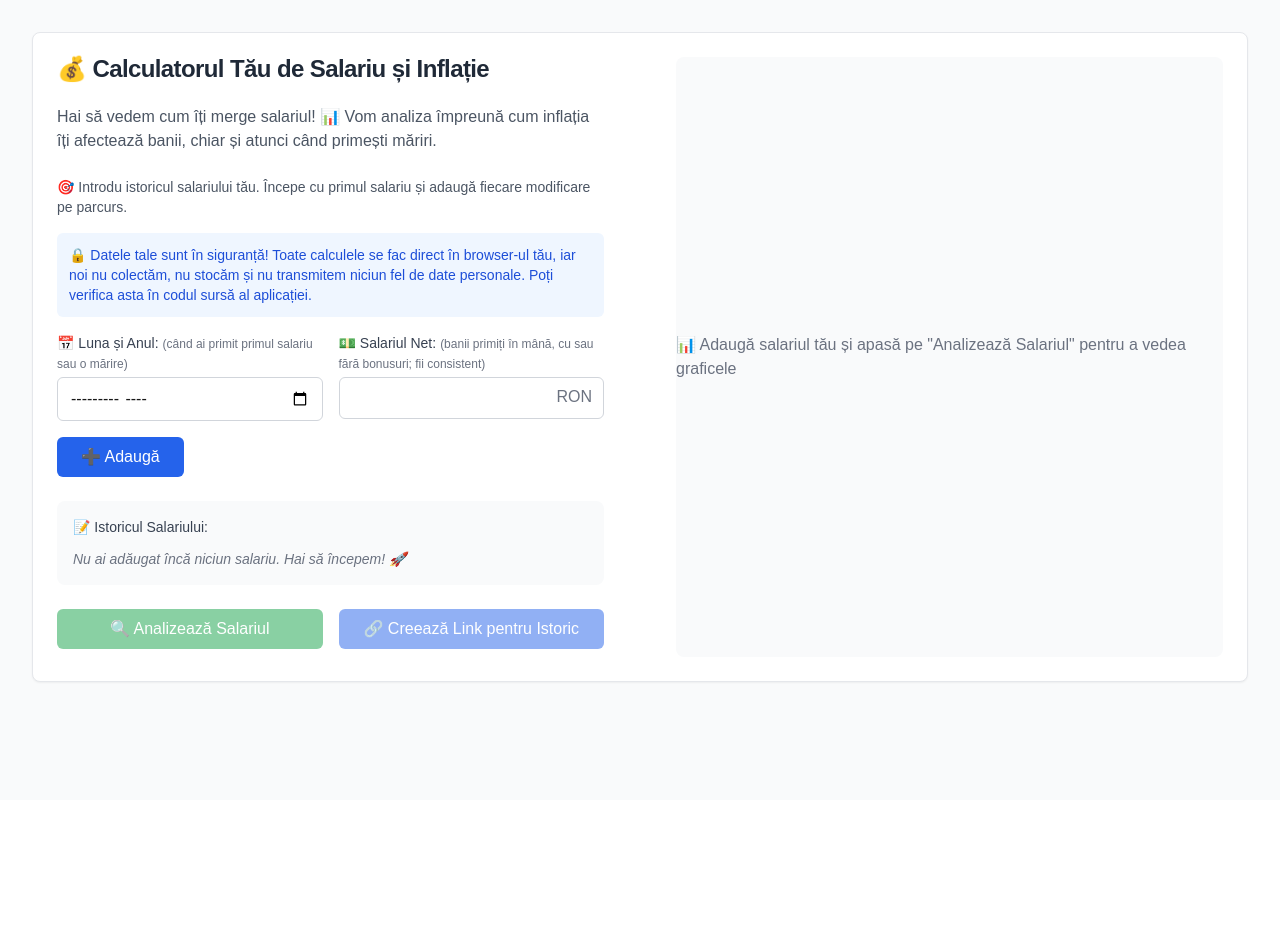
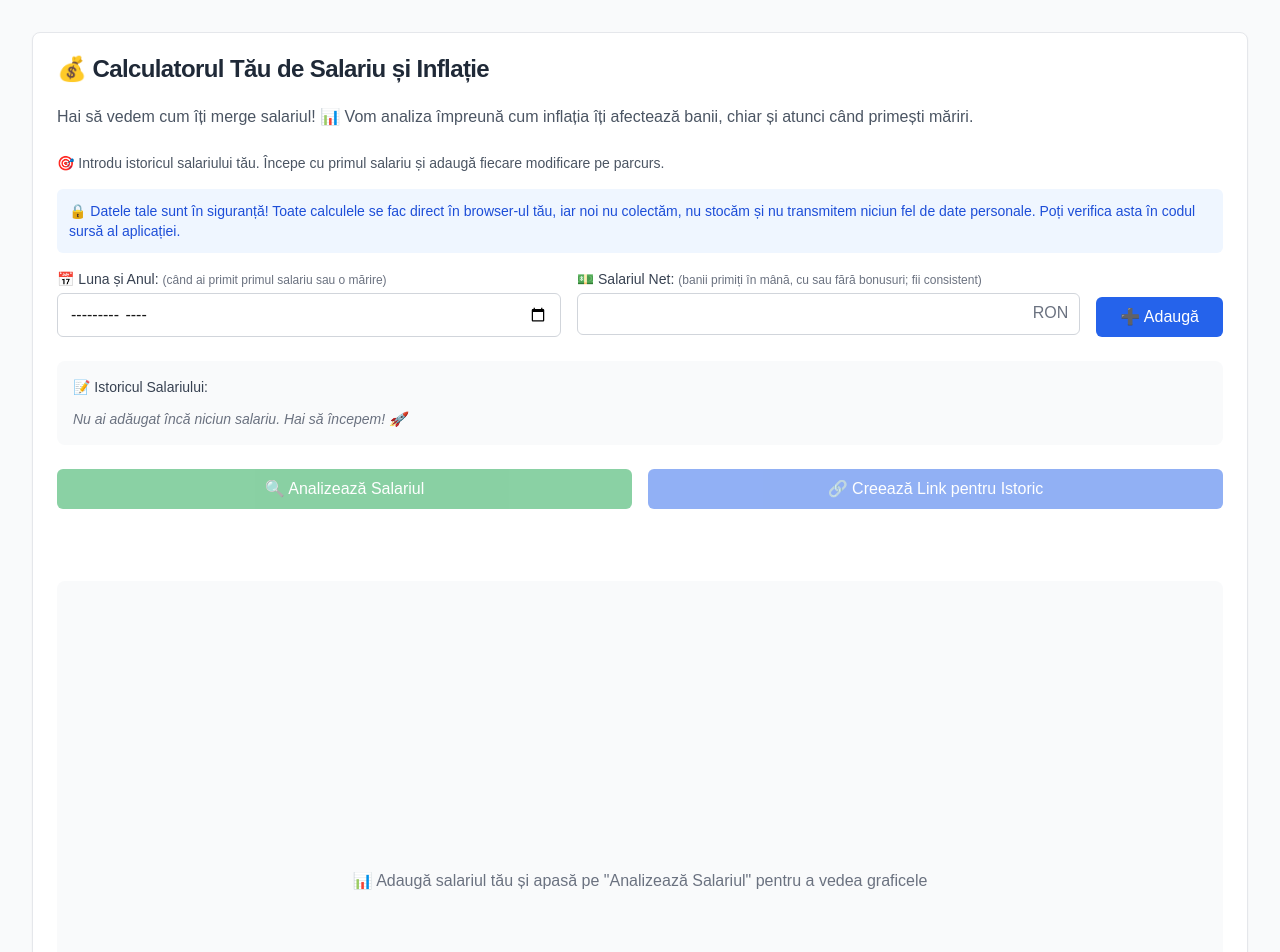
Before and after one commit to bvb-org/salary-chart, a Next.js app: page / in a window 1280 px wide. Shown: the top 952 px of the page. Before the commit the page ends 800 px from the top, so only its background shows below. Built offline with nearby package versions, Linux system fonts and the light colour scheme.

Commit message:
feat: improve UI, make it more natural

```diff
--- a/src/components/SalaryChart.tsx
+++ b/src/components/SalaryChart.tsx
@@ -255,8 +255,8 @@ const SalaryChart = () => {
 
   return (
     <Card className="w-full max-w-[1400px] mx-auto bg-white shadow-lg">
-      <div className="lg:grid lg:grid-cols-2 lg:gap-6">
-        <div className="lg:order-1">
+      <div className="space-y-6">
+        <div>
           <CardHeader className="space-y-6">
             <CardTitle className="text-2xl font-bold text-gray-800">
               💰 Calculatorul Tău de Salariu și Inflație
@@ -433,7 +433,8 @@ const SalaryChart = () => {
               </div>
 
               {chartData.length > 0 && (
-                <div className="space-y-4 bg-gray-50 p-4 rounded-lg">
+              <div className="grid grid-cols-1 lg:grid-cols-3 gap-4">
+                <div className="lg:col-span-2 space-y-4 bg-gray-50 p-4 rounded-lg">
                   <div className="border-b border-gray-200 pb-3">
                     <h3 className="text-base font-semibold text-gray-800 mb-2">💰 Câștiguri Totale din Muncă</h3>
                     <p className="text-sm text-gray-600">
@@ -464,19 +465,11 @@ const SalaryChart = () => {
                     </ul>
                   </div>
                 </div>
-              )}
-            </div>
-          </CardHeader>
-        </div>
-
-        <div className="lg:order-2">
-          <CardContent className="h-full pt-6">
-            {chartData.length > 0 && (
-              <div className="mb-6 p-4 bg-red-50 border border-red-200 rounded-lg">
+                <div className="lg:col-span-1 p-4 bg-red-50 border border-red-200 rounded-lg h-fit">
                   <h3 className="text-lg font-semibold text-red-700 mb-2 text-center">
                     ⚠️ Impactul Inflației
                   </h3>
-                <div className="grid grid-cols-1 md:grid-cols-2 gap-6">
+                  <div className="space-y-6">
                     <div>
                       <p className="text-red-600">
                         📉 Pierdere Putere de Cumpărare:{' '}
@@ -499,8 +492,6 @@ const SalaryChart = () => {
                           {[2, 1, 0].map(yearsAgo => {
                             const year = new Date().getFullYear() - yearsAgo;
 
-                          // Find data points for this calendar year
-                          // Filter data for this calendar year and ensure we have valid rates
                             const yearData = chartData.filter(data => {
                               const dataYear = parseInt(data.date.split('-')[1]);
                               return dataYear === year && !isNaN(data.rate);
@@ -511,14 +502,11 @@ const SalaryChart = () => {
                               const endData = yearData[yearData.length - 1];
 
                               if (startData && endData && startData.nominal && endData.nominal) {
-                              // Calculate average inflation for the year
                                 const yearInflation = yearData.reduce((sum, data) => sum + data.rate, 0) / yearData.length;
-                              // Calculate salary change percentage for the year
                                 const firstSalaryOfYear = startData.nominal;
                                 const lastSalaryOfYear = endData.nominal;
                                 const salaryIncrease = ((lastSalaryOfYear / firstSalaryOfYear) - 1) * 100;
                                 const beatInflation = salaryIncrease > yearInflation;
-                              const year = new Date().getFullYear() - yearsAgo;
 
                                 return (
                                   <div key={year} className="flex items-center gap-2">
@@ -547,7 +535,14 @@ const SalaryChart = () => {
                     </div>
                   </div>
                 </div>
+              </div>
               )}
+            </div>
+          </CardHeader>
+        </div>
+
+        <div>
+          <CardContent className="pt-6">
             <div className="space-y-6">
               {chartData.length > 0 && (
                 <div className="h-[200px]">
```
Lines whose indentation alone changed are shown as unchanged.
